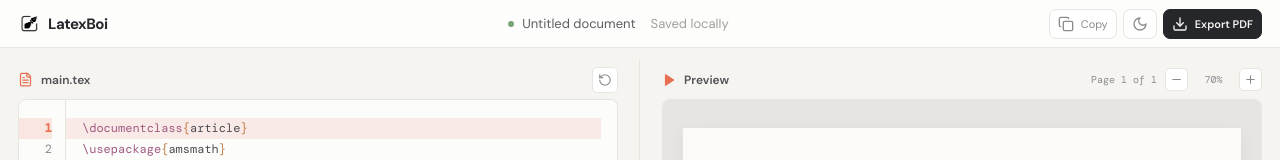
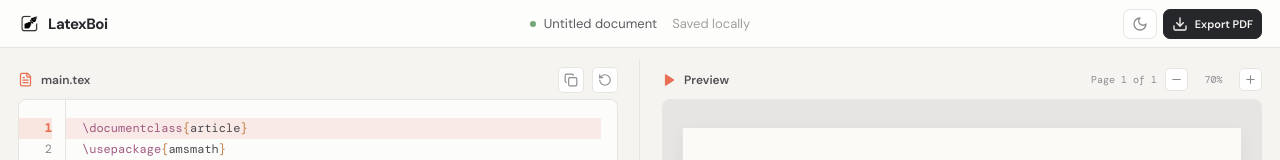
Before and after one commit to farzeenilyaszargar/LatexBoi, a Next.js app: page / in a window 1280 px wide. Shown: the top 160 px of the page. Built offline with nearby package versions, Linux system fonts and the light colour scheme; a web font is replaced by a local one.

Commit message:
ui: move copy action to editor toolbar

```diff
--- a/app/editor.tsx
+++ b/app/editor.tsx
@@ -393,12 +393,12 @@ export default function Editor() {
       <header className="topbar">
         <div className="brand"><span className="brand-mark"><img className={`brand-logo ${theme === "light" ? "logo-light" : "logo-dark"}`} src="/latexboi-logo.png" alt="" /></span><span>LatexBoi</span></div>
         <div className="topbar-center"><span className="dot" /> Untitled document <span className="saved">Saved locally</span></div>
-        <div className="topbar-actions"><button className="icon-button" onClick={copySource} title="Copy source"><Copy size={16} />{copied ? "Copied" : "Copy"}</button><button className="icon-button theme-button" onClick={() => setTheme((current) => current === "light" ? "dark" : "light")} title={`Switch to ${theme === "light" ? "dark" : "light"} theme`}>{theme === "light" ? <Moon size={16} /> : <Sun size={16} />}</button><button className="primary-button" onClick={() => window.print()}><Download size={16} /> Export PDF</button></div>
+        <div className="topbar-actions"><button className="icon-button theme-button" onClick={() => setTheme((current) => current === "light" ? "dark" : "light")} title={`Switch to ${theme === "light" ? "dark" : "light"} theme`}>{theme === "light" ? <Moon size={16} /> : <Sun size={16} />}</button><button className="primary-button" onClick={() => window.print()}><Download size={16} /> Export PDF</button></div>
       </header>
 
       <section className={`workspace${draggingDivider ? " is-resizing" : ""}`} style={{ gridTemplateColumns: `minmax(0, ${split}fr) 8px minmax(0, ${100 - split}fr)` }}>
         <div className="pane editor-pane">
-          <div className="pane-header"><div className="pane-title"><FileText size={15} /> main.tex</div><div className="pane-actions"><button className="small-button" onClick={() => { setSource(STARTER); window.localStorage.removeItem("latexboi:source"); }} title="Reset document"><RotateCcw size={14} /></button></div></div>
+          <div className="pane-header"><div className="pane-title"><FileText size={15} /> main.tex</div><div className="pane-actions"><button className="small-button" onClick={copySource} title={copied ? "Copied" : "Copy source"} aria-label={copied ? "Copied" : "Copy source"}><Copy size={14} /></button><button className="small-button" onClick={() => { setSource(STARTER); window.localStorage.removeItem("latexboi:source"); }} title="Reset document" aria-label="Reset document"><RotateCcw size={14} /></button></div></div>
           <div className="editor-wrap"><div className="line-numbers" ref={lineNumbersRef}>{source.split("\n").map((_, index) => <span className={index === activeLine ? "active" : ""} key={index}>{index + 1}</span>)}</div><div className="code-editor"><pre ref={highlightRef} aria-hidden="true" dangerouslySetInnerHTML={{ __html: highlightedSource }} /><textarea wrap="soft" spellCheck={false} value={source} onScroll={(event) => { if (highlightRef.current) { highlightRef.current.style.transform = `translate(${-event.currentTarget.scrollLeft}px, ${-event.currentTarget.scrollTop}px)`; } if (lineNumbersRef.current) lineNumbersRef.current.scrollTop = event.currentTarget.scrollTop; }} onSelect={(event) => updateActiveLine(event.currentTarget.selectionStart)} onClick={(event) => updateActiveLine(event.currentTarget.selectionStart)} onKeyUp={(event) => updateActiveLine(event.currentTarget.selectionStart)} onChange={(event) => { setSource(event.target.value); updateActiveLine(event.target.selectionStart); }} aria-label="LaTeX source editor" /></div></div>
         </div>
 
```
